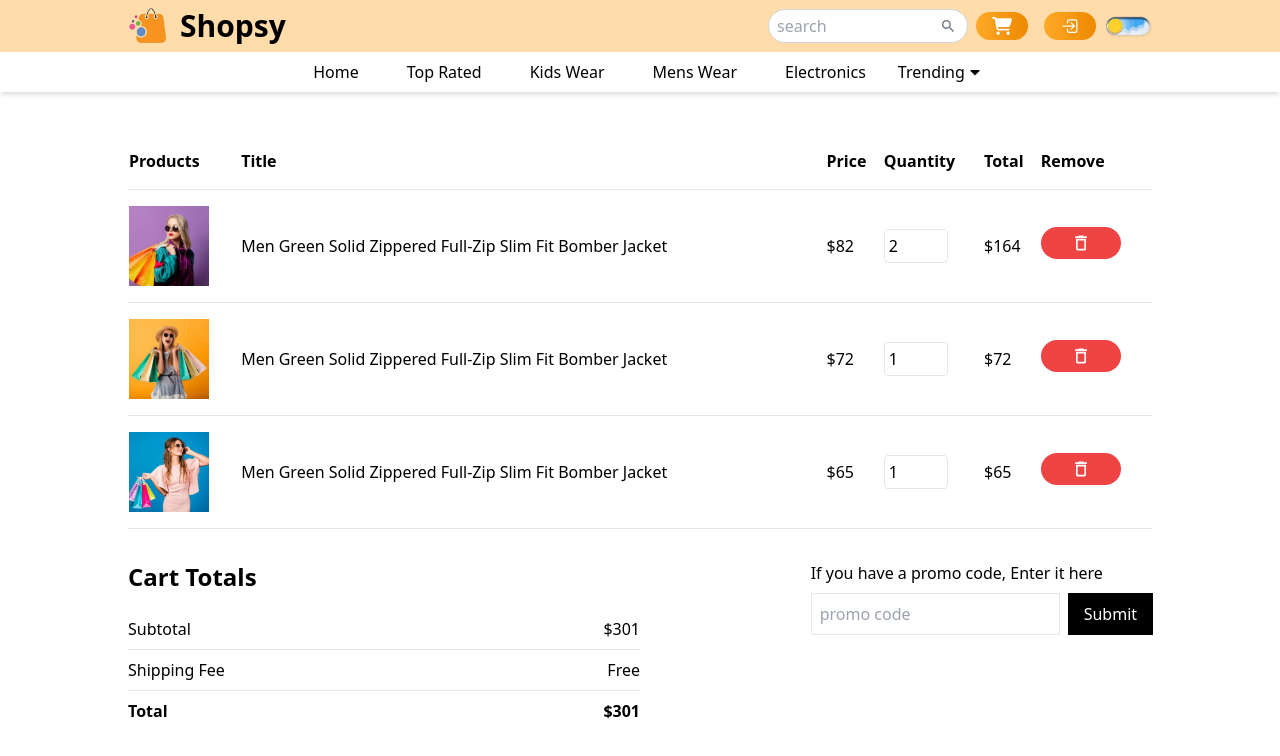
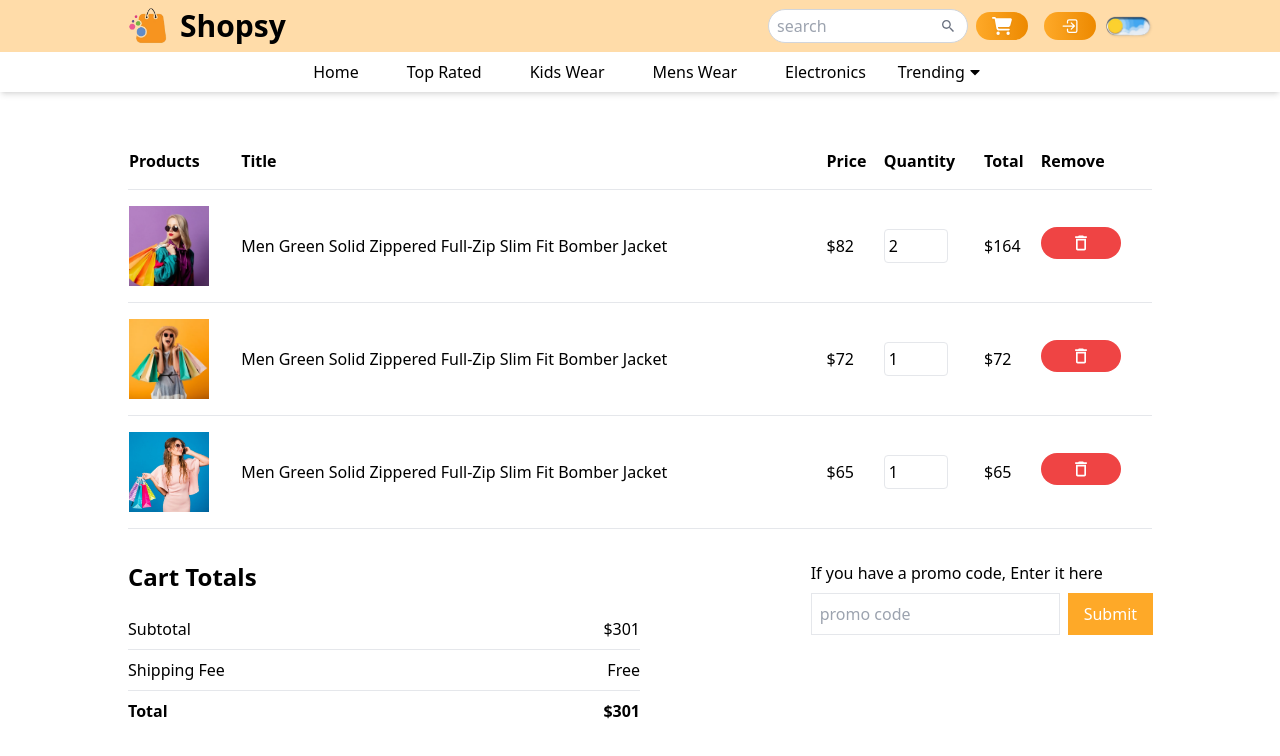
Before and after one commit to Gnuhq26/Frontend-of-a-simple-Ecommerce-Web, a React (Vite) app: page /cart in a window 1280 px wide. Shown: the top 756 px of the page. Built offline with nearby package versions, Linux system fonts and the light colour scheme.

Commit message:
update code

```diff
--- a/src/components/Cart/Cart.jsx
+++ b/src/components/Cart/Cart.jsx
@@ -71,7 +71,7 @@ const CartPage = () => {
                 <input
                   type="number"
                   value={item.quantity}
-                  className="w-16 border rounded p-1 dark:text-black"
+                  className="w-16 border rounded p-1 dark:text-black dark:bg-gray-300"
                   min="1"
                   onChange={(e) => updateQuantity(item.id, parseInt(e.target.value))}
                 />
@@ -113,12 +113,12 @@ const CartPage = () => {
           <div className="flex">
             <input
               type="text"
-              className="border p-2 flex-grow"
+              className="border p-2 flex-grow dark:text-gray-900"
               placeholder="promo code"
               value={promoCode}
               onChange={(e) => setPromoCode(e.target.value)}
             />
-            <button className="bg-black text-white px-4 py-2 ml-2">Submit</button>
+            <button className="bg-primary dark:bg-primary/100 text-white px-4 py-2 ml-2">Submit</button>
           </div>
         </div>
       </div>
```
